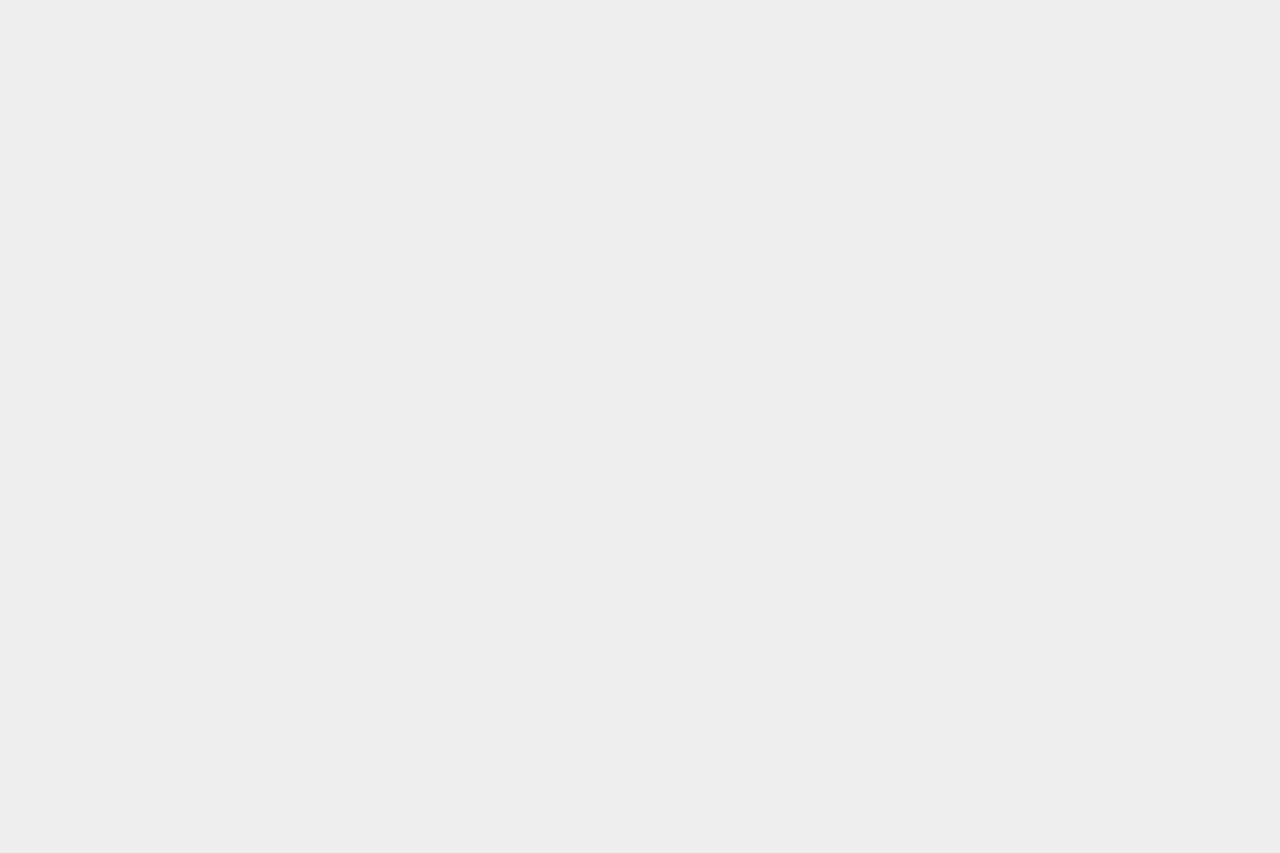
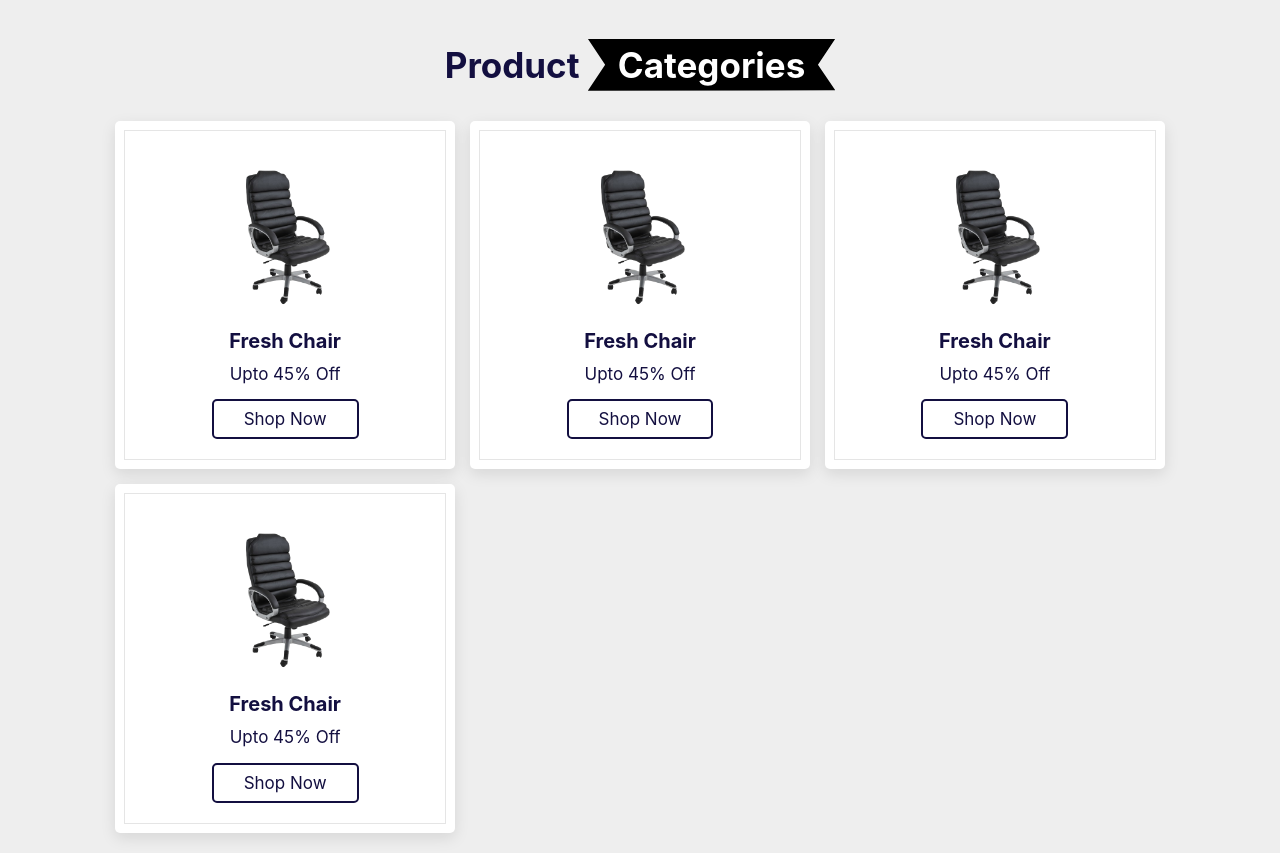
Before and after one commit to mateus040/app-mrferreira, a React (Create React App) app: page / in a window 1280 px wide. Shown: the part 1600-2453 px from the top of the page. Before the commit the page ends 1599 px from the top, so only its background shows below. Built offline with nearby package versions, Linux system fonts and the light colour scheme.

Commit message:
feat: criando componente categories

```diff
--- /dev/null
+++ b/src/components/Categories.jsx
@@ -0,0 +1,43 @@
+import React from "react";
+import "../styles/categories.css";
+import cadeira from "../assets/cadeira2.png";
+
+const Categories = () => {
+    return (
+        <div className="categories" id="categories">
+            <h1 className="heading">product <span>categories</span></h1>
+
+            <div className="box-container">
+                <div className="box">
+                    <img src={cadeira}></img>
+                    <h3>fresh chair</h3>
+                    <p>upto 45% off</p>
+                    <a href="" className="btn">shop now</a>
+                </div>
+
+                <div className="box">
+                    <img src={cadeira}></img>
+                    <h3>fresh chair</h3>
+                    <p>upto 45% off</p>
+                    <a href="" className="btn">shop now</a>
+                </div>
+
+                <div className="box">
+                    <img src={cadeira}></img>
+                    <h3>fresh chair</h3>
+                    <p>upto 45% off</p>
+                    <a href="" className="btn">shop now</a>
+                </div>
+
+                <div className="box">
+                    <img src={cadeira}></img>
+                    <h3>fresh chair</h3>
+                    <p>upto 45% off</p>
+                    <a href="" className="btn">shop now</a>
+                </div>
+            </div>
+        </div>
+    )
+}
+
+export default Categories;
--- a/src/pages/Main.jsx
+++ b/src/pages/Main.jsx
@@ -3,6 +3,7 @@ import Header from "../components/Header";
 import Home from "../components/Home";
 import Features from "../components/Features";
 import Products from "../components/Products";
+import Categories from "../components/Categories";
 
 const Main = () => {
     return (
@@ -23,6 +24,10 @@ const Main = () => {
             <section className="products">
                 <Products />
             </section>
+
+            <section className="categories">
+                <Categories />
+            </section>
         </div>
 
     )
--- /dev/null
+++ b/src/styles/categories.css
@@ -0,0 +1,37 @@
+.categories .box-container {
+    display: grid;
+    grid-template-columns: repeat(auto-fit, minmax(26rem, 1fr));
+    gap: 1.5rem;
+}
+
+.categories .box-container .box {
+    padding: 3rem 2rem;
+    border-radius: .5rem;
+    background: #fff;
+    box-shadow: var(--box-shadow);
+    outline: var(--outline);
+    outline-offset: -1rem;
+    text-align: center;
+}
+
+.categories .box-container .box:hover {
+    outline: var(--outline-hover);
+    outline-offset: 0rem;
+}
+
+.categories .box-container .box img {
+    margin: 1rem 0;
+    height: 15rem;
+}
+
+.categories .box-container .box h3 {
+    font-size: 2rem;
+    color: var(--black);
+    line-height: 1.8;
+}
+
+.categories .box-container .box p {
+    font-size: 1.7rem;
+    color: var(--black);
+    line-height: 1.8;
+}
```
